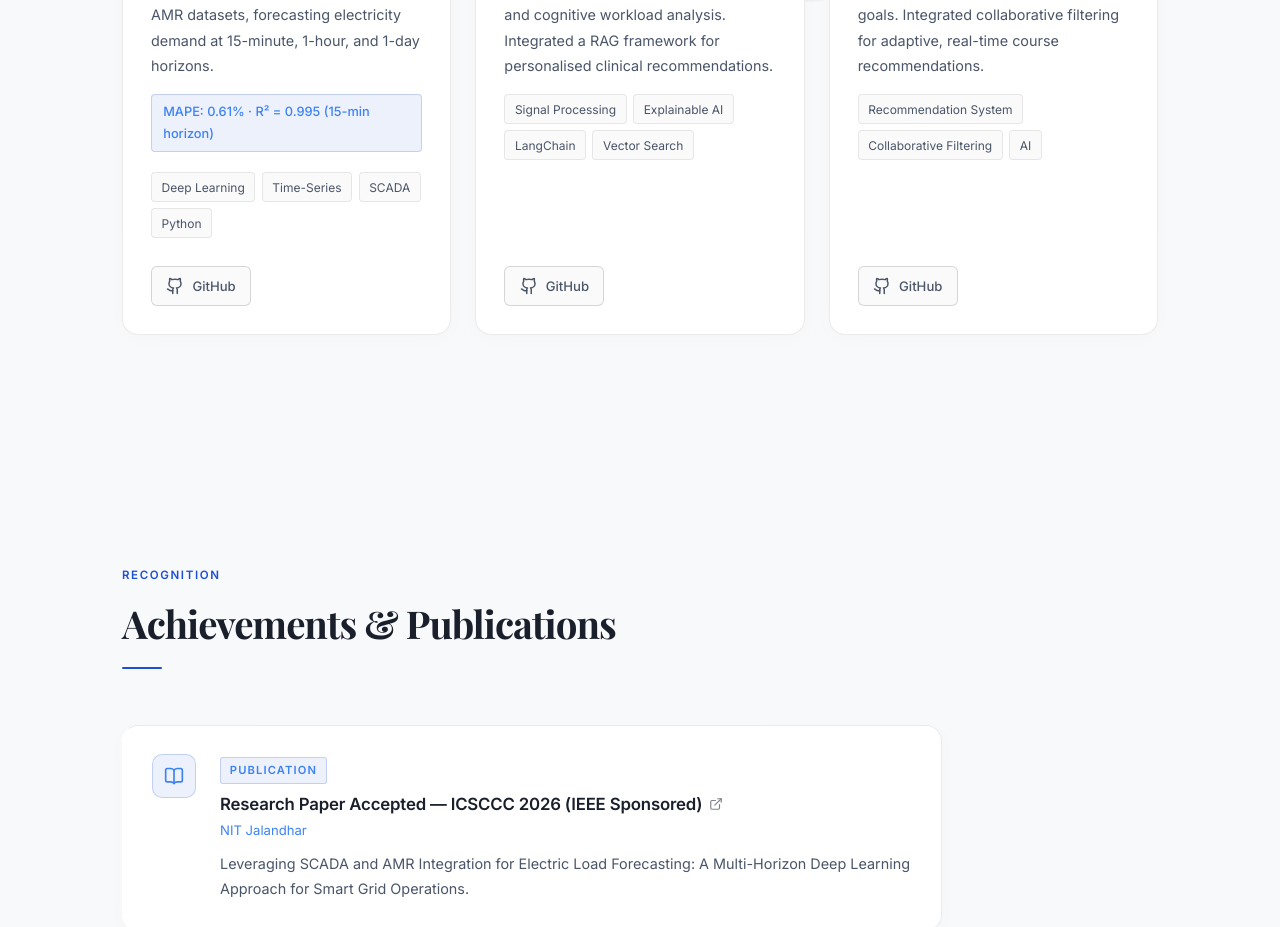
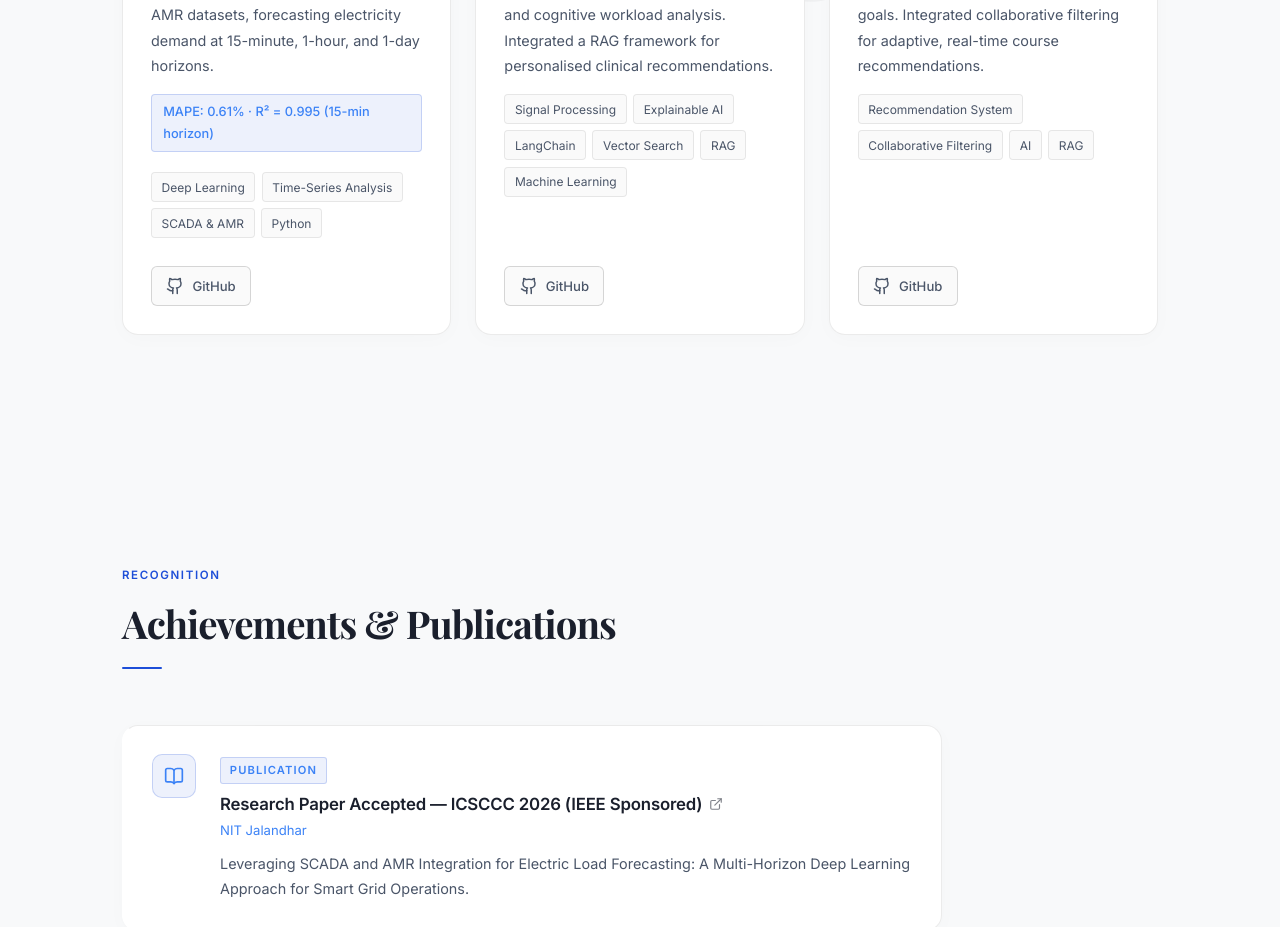
Before and after one commit to DevP-2023/Devansh_Portfolio, a React (Vite) app: page / in a window 1280 px wide. Shown: the part 2840-3767 px from the top of the page. Built offline with nearby package versions, Linux system fonts and the light colour scheme.

Commit message:
link added

```diff
--- a/src/components/Projects.jsx
+++ b/src/components/Projects.jsx
@@ -15,21 +15,21 @@ const projects = [
     title: "Electricity Load Forecasting",
     description: "Developed a deep learning time-series forecasting system using SCADA and AMR datasets, forecasting electricity demand at 15-minute, 1-hour, and 1-day horizons.",
     stats: "MAPE: 0.61% · R² = 0.995 (15-min horizon)",
-    tags: ["Deep Learning", "Time-Series", "SCADA", "Python"],
-    github: "#"
+    tags: ["Deep Learning", "Time-Series Analysis", "SCADA & AMR", "Python"],
+    github: "https://ieeexplore.ieee.org/document/11600173"
   },
   {
     title: "AI-Enabled EEG Monitoring",
     description: "Built an end-to-end EEG analytics platform for neurological assessment and cognitive workload analysis. Integrated a RAG framework for personalised clinical recommendations.",
     stats: "",
-    tags: ["Signal Processing", "Explainable AI", "LangChain", "Vector Search"],
+    tags: ["Signal Processing", "Explainable AI", "LangChain", "Vector Search","RAG","Machine Learning"],
     github: "#"
   },
   {
     title: "Personalised Learning Pathway",
     description: "Designed AI-driven learning paths based on quiz performance and learner goals. Integrated collaborative filtering for adaptive, real-time course recommendations.",
     stats: "",
-    tags: ["Recommendation System", "Collaborative Filtering", "AI"],
+    tags: ["Recommendation System", "Collaborative Filtering", "AI","RAG"],
     github: "https://github.com/DevanshPaltewar30/Smart-Gamified-Learning-Buddy"
   }
 ];
```
